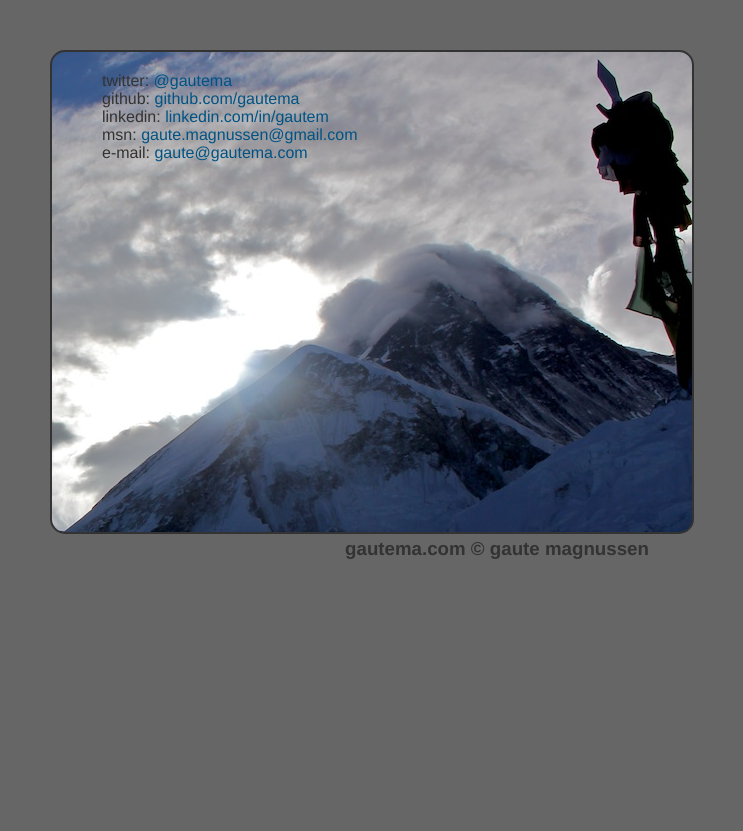
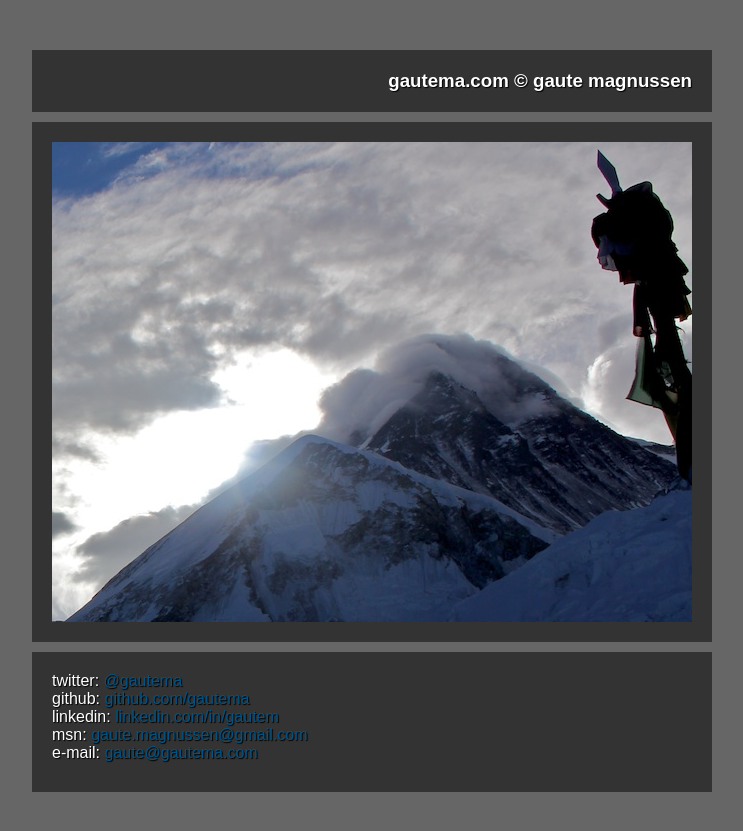
Before and after one commit to gautema/gautema.github.io, a Jekyll site: the page built from index.html, in a window 1280 px wide. Shown: the top 831 px of the page, without its empty margins (268-1011 px from the left). Built offline with Jekyll 4.4.1, drawn with Linux system fonts in a browser that asks for light colours.

Commit message:
changed a bit on the layout

```diff
--- a/_layouts/default.html
+++ b/_layouts/default.html
@@ -8,21 +8,23 @@
 	</head>
 
 	<body>
+		<h3 id="title">{{ page.title }}</h3>
+
 		<div class="header header_color">
-    	    <div id="textbox">
-				twitter: <a href="http://twitter.com/gautema">@gautema</a><br />
-				github: <a href="http://github.com/gautema">github.com/gautema</a><br />
-				linkedin: <a href="http://www.linkedin.com/in/gautem">linkedin.com/in/gautem</a><br />
-				msn: <a href="msn:gaute.magnussen@gmail.com">gaute.magnussen@gmail.com</a><br />
-				e-mail: <a href="mailto:gaute@gautema.com">gaute@gautema.com</a><br />
-			</div>
+
 		</div>
 		<div id="content">
-			<p>
+			<p id="content_text">
 				{{content}}
 			</p>
 		</div>
-		<h3 id="title">{{ page.title }}</h3>
+	    <div id="textbox">
+			twitter: <a href="http://twitter.com/gautema">@gautema</a><br />
+			github: <a href="http://github.com/gautema">github.com/gautema</a><br />
+			linkedin: <a href="http://www.linkedin.com/in/gautem">linkedin.com/in/gautem</a><br />
+			msn: <a href="msn:gaute.magnussen@gmail.com">gaute.magnussen@gmail.com</a><br />
+			e-mail: <a href="mailto:gaute@gautema.com">gaute@gautema.com</a><br />
+		</div>
 	</body>
 	<script type="text/javascript">
 	  var _gaq = _gaq || [];
--- a/content/css/main.css
+++ b/content/css/main.css
@@ -1,17 +1,36 @@
 body {
 	margin:50px 0px; padding:0px;
 	background-color: #666;
-	font-family: Helvetica, Arial;
-	color: #333;
+	font-family: Arial, Helvetica;
+	color: #fff;
+	text-shadow: #000 1px 1px 1px;
 }
 
+#title
+{
+	width:640px;
+	margin:10px auto;
+	padding: 20px;
+	text-align:right;
+	background: #333;
+}
+
+#textbox
+{
+	width:640px;
+	height:100px;
+	padding: 20px;
+	margin: 0 auto;
+	margin-bottom: 10px;
+	background: #333;
+}
 .header
 {
 	width:640px;
 	height:480px;
-	border-radius: 15px;
 	margin:0px auto;
-	border:2px solid #333;
+	border:20px solid #333;
+	border-bottom: 0;
 	text-align:left;
 	z-index: 10
 	position: relative;
@@ -23,28 +42,25 @@ body {
 {
 	width:640px;
 	height:20px;
-	opacity: 0;
-	border-radius: 15px;
 	margin:0px auto;
-	margin-top: -20px;
-	border:2px solid #333;
+	margin-top: -40px;
+	border:20px solid #333;
 	text-align:left;
 	z-index:-1;
 	position: relative;
 	background:#333 url('../images/everest_bw.jpg') no-repeat right bottom;
-	color: #fff;
-	text-shadow: #000 1px 1px 1px;
 	text-align:center;
+	margin-bottom: 10px;
+}
+
+#content_text
+{
+	opacity: 0;
 }
 
 .body_color
 {
 	background-color:#496F87;
-}
-
-h3
-{
-	margin: 0px;
 }
 
 a
@@ -57,15 +73,3 @@ p
 {
 	padding: 10px;
 }
-
-#title
-{
-	text-align:center;
-	margin-left: 250px;
-}
-
-#textbox
-{
-	padding: 20px 0 0 50px;
-	width:300px;
-}
--- a/content/js/main.js
+++ b/content/js/main.js
@@ -7,8 +7,10 @@ $(document).ready(function()
 				height:"440px"
 			});
 			$("#content").animate({
-				height:"58",
-				opacity: 1
+				height:"58"
+			});
+			$("#content_text").animate({
+				opacity:"1"
 			});
 		}
 		else
@@ -17,8 +19,10 @@ $(document).ready(function()
 				height:"480"
 			});
 			$("#content").animate({
-				height:"20",
-				opacity: 0
+				height:"20"
+			});
+			$("#content_text").animate({
+				opacity:"0"
 			});
 		}
 
```
